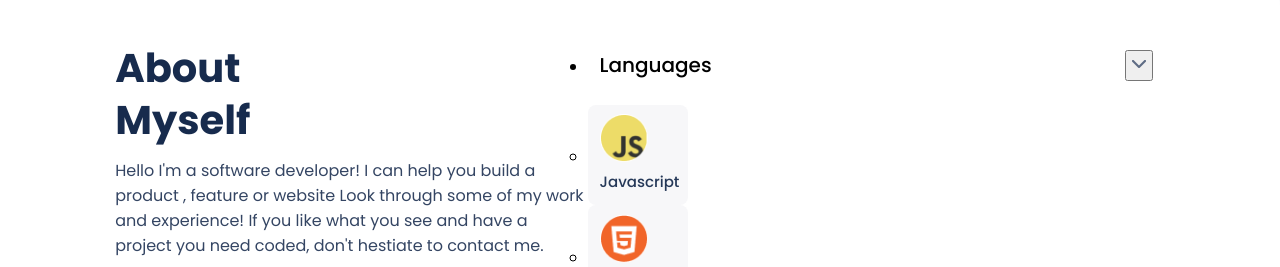
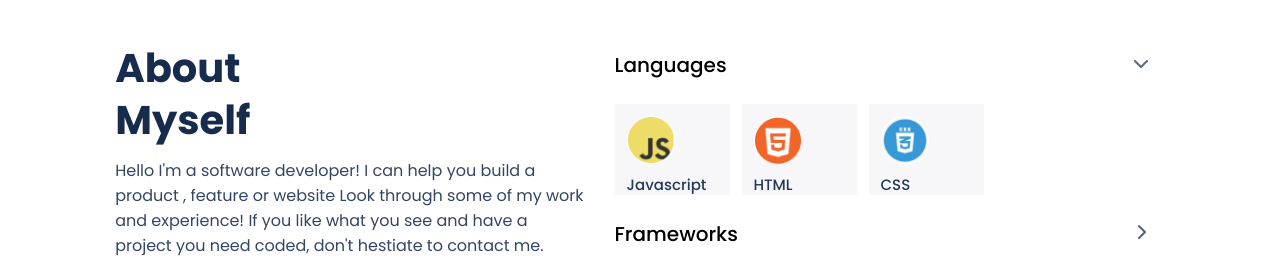
Before and after one commit to over-geek/Portfolio-Project, a website: page index.html in a window 1280 px wide. Shown: the part 2825-3092 px from the top of the page. Drawn offline with Linux system fonts and the light colour scheme.

Commit message:
Modify about section style

```diff
--- a/style.css
+++ b/style.css
@@ -236,13 +236,13 @@ header {
   margin-top: 0;
 }
 
-.skill-list {
+.skill-container {
   display: flex;
   flex-direction: column;
   padding-top: 20px;
 }
 
-.skill-list button {
+.skill-container button {
   margin-right: 15px;
   background: transparent;
   border: none;
@@ -250,7 +250,7 @@ header {
   cursor: pointer;
 }
 
-.skill-list ul {
+.skill-container > ul {
   list-style-type: none;
   display: flex;
   flex-direction: column;
@@ -262,19 +262,6 @@ header {
   padding: 24px 12px;
   font-size: 20px;
   font-weight: 500;
-}
-
-.skill-list .language-item {
-  margin-bottom: 12px;
-  padding: 0 12px;
-}
-
-.language-item > div {
-  display: flex;
-  flex-direction: row;
-  align-items: center;
-  padding: 9px 12px;
-  background-color: #f7f7f9;
 }
 
 .language-item p {
@@ -477,9 +464,10 @@ header {
   .about-container {
     grid-template-columns: 45% 55%;
     padding: 9%;
+    column-gap: 15px;
   }
 
-  .skill-list {
+  .skill-container {
     padding-top: 0;
   }
 
@@ -492,17 +480,29 @@ header {
     padding: 24px 12px;
   }
 
-  #language-list {
+  .language-container {
+    display: flex;
+    flex-direction: column;
+  }
+
+  .language-list {
     display: flex;
     flex-direction: row;
+    gap: 12px;
+    list-style-type: none;
+    margin-left: 12px;
   }
 
-  .language-item > div {
+  .language-list li div {
+    width: 115px;
+    height: 100px;
+    height: 100%;
+    display: flex;
     flex-direction: column;
-    width: 100px;
-    height: 100px;
-    align-items: start;
-    border-radius: 8px;
+    justify-content: space-around;
+    background-color: #f7f7f9;
+    padding-top: 12px;
+    padding-left: 12px;
   }
 
   .language-item img {
```
